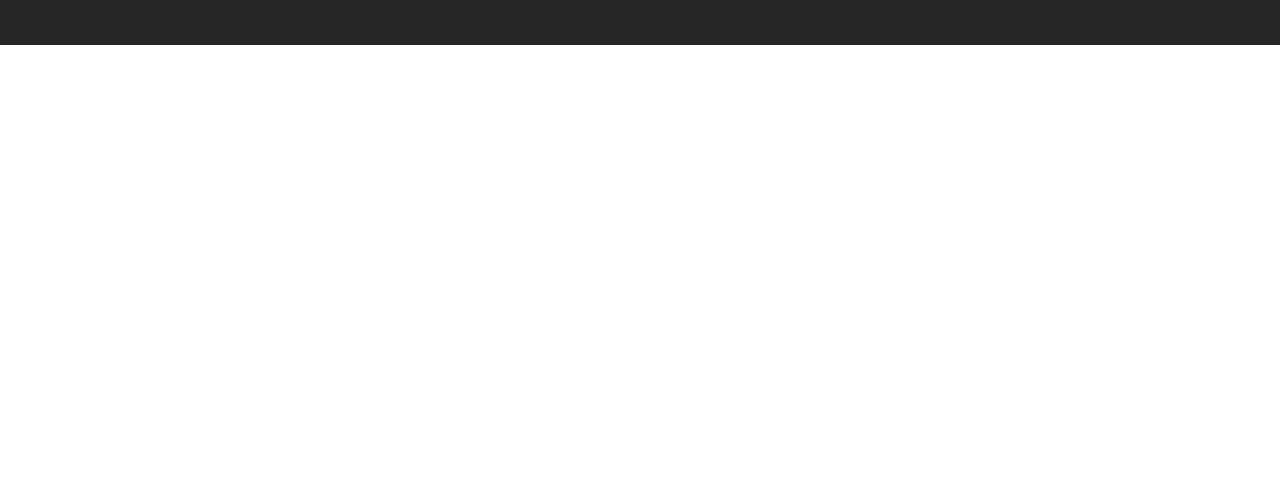
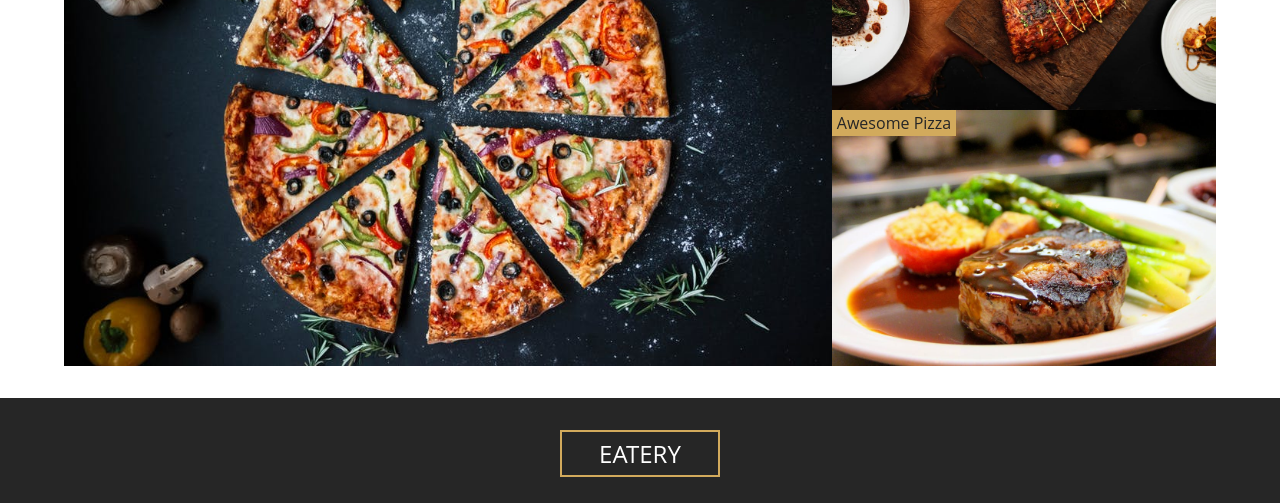
Before and after one commit to dzonib/restaurant_gatsby, a Gatsby site: page / in a window 1280 px wide. Shown: the part 1697-2200 px from the top of the page. Before the commit the page ends 1742 px from the top, so only its background shows below. Built offline with nearby package versions, Linux system fonts and the light colour scheme; Gatsby itself is replaced by a stand-in of ours.

Commit message:
added images need to fix padding between them

```diff
--- /dev/null
+++ b/src/components/HomePageComponents/Galery.js
@@ -0,0 +1,100 @@
+import React from 'react'
+import styled from 'styled-components'
+import {StaticQuery, graphql} from 'gatsby'
+import {styles, Section} from '../../utils'
+import Img from 'gatsby-image'
+
+const GET_SINGLE_IMAGE = graphql `
+  {
+    img1: file(relativePath: { eq: "homeGallery/img-1.jpeg" }) {
+      childImageSharp {
+        fluid(maxWidth: 500) {
+          ...GatsbyImageSharpFluid_tracedSVG
+        }
+      }
+    }
+
+    img2: file(relativePath: { eq: "homeGallery/img-2.jpeg" }) {
+      childImageSharp {
+        fluid(maxWidth: 500) {
+          ...GatsbyImageSharpFluid_tracedSVG
+        }
+      }
+    }
+
+    img3: file(relativePath: { eq: "homeGallery/img-3.jpeg" }) {
+      childImageSharp {
+        fluid(maxWidth: 500) {
+          ...GatsbyImageSharpFluid_tracedSVG
+        }
+      }
+    }
+  }
+`
+
+export default function Gallery() {
+  return (
+    <StaticQuery
+      query={GET_SINGLE_IMAGE}
+      render={data => {
+        const img1 = data.img1.childImageSharp.fluid
+        const img2 = data.img2.childImageSharp.fluid
+        const img3 = data.img3.childImageSharp.fluid
+
+        return (
+          <Section>
+          <StyledGallery>
+            <div className="item item-1">
+              <Img fluid={img1}/>
+              <div className="info"> awesome pizza</div>
+            </div>
+            <div className="item item-2">
+              <Img fluid={img2}/>
+              <div className="info"> awesome pizza</div>
+            </div>
+            <div className="item item-3">
+              <Img fluid={img3}/>
+              <div className="info"> awesome pizza </div>
+            </div>
+          </StyledGallery>
+          </Section>
+        )
+      }}/>
+  )
+}
+
+const StyledGallery = styled.div`
+  display: grid;
+  grid-template-columns: repeat(auto-fill, minmax(350px, 1fr));
+
+  .item {
+    position: relative;
+  }
+
+  .info {
+    position: absolute;
+    top: 0;
+    left: 0;
+    background: ${styles.colors.mainYellow};
+    padding: 0.1rem 0.3rem;
+    text-transform: capitalize;
+  }
+
+  @media(min-width: 992px) {
+    grid-template-columns: 1fr 1fr 1fr;
+    grid-template-areas:
+      'big big small'
+      'big big small2';
+
+    .item-1 {
+      grid-area: big;
+    }
+    .item-2 {
+      grid-area: small;
+    }
+    .item-3 {
+      grid-area: small2;
+    }
+  }
+
+`
--- a/src/components/globals/footer.js
+++ b/src/components/globals/footer.js
@@ -8,7 +8,7 @@ export default class Footer extends Component {
 		icons: [
 			{ id: 1, icon: <FaFacebook className="icon facebook-icon" />, path: 'https://facebook.com' },
 			{ id: 2, icon: <FaTwitter className="icon twitter-icon" />, path: 'https://twitter.com' },
-			{ id: 1, icon: <FaInstagram className="icon instagram-icon" />, path: 'https://instagram.com' }
+			{ id: 3, icon: <FaInstagram className="icon instagram-icon" />, path: 'https://instagram.com' }
 		]
 	}
 
--- a/src/pages/index.js
+++ b/src/pages/index.js
@@ -6,6 +6,7 @@ import SEO from '../components/seo'
 import { HomeHeader, Banner, BannerButton } from '../utils'
 import img from '../images/bcg/homeBcg.jpeg'
 import QuickInfo from '../components/HomePageComponents/QuickInfo'
+import Gallery from '../components/HomePageComponents/Galery'
 
 const IndexPage = () => (
 	<Layout>
@@ -19,6 +20,7 @@ const IndexPage = () => (
 			</Banner>
 		</HomeHeader>
 		<QuickInfo></QuickInfo>
+		<Gallery />
 
 	</Layout>
 )
```
